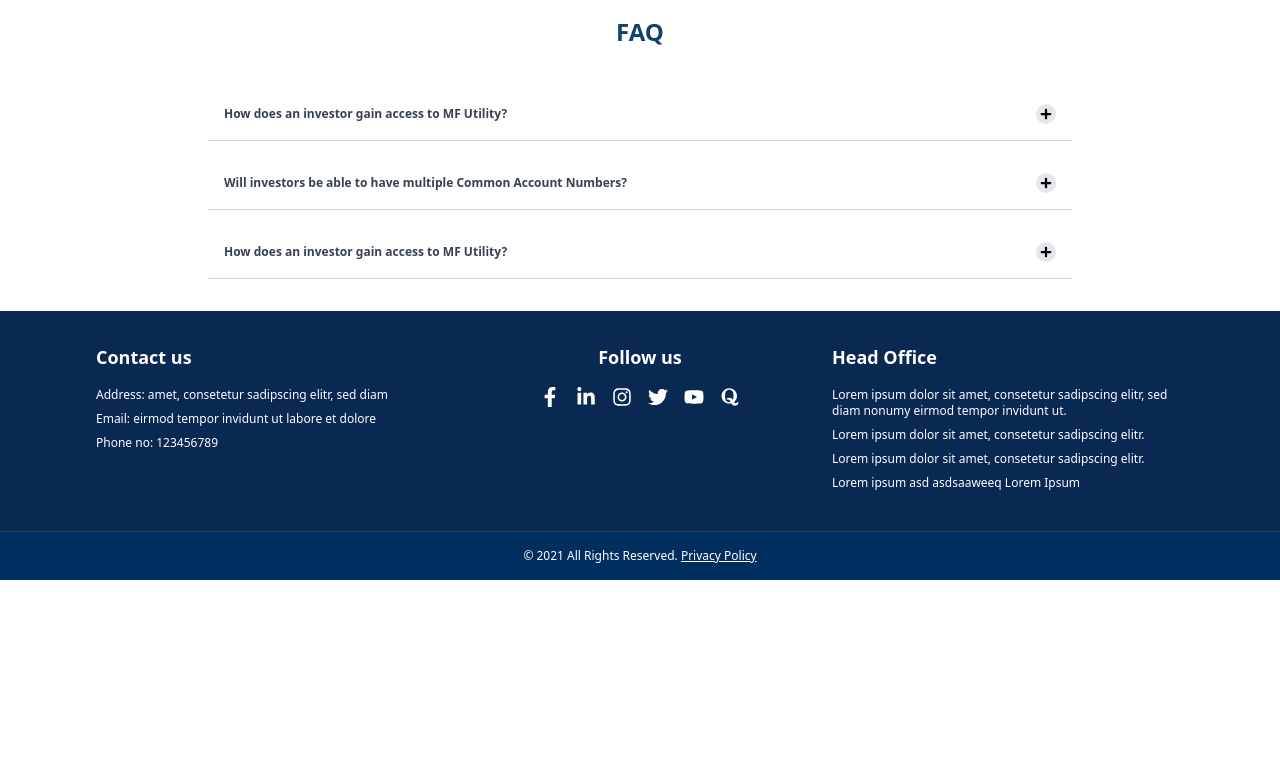
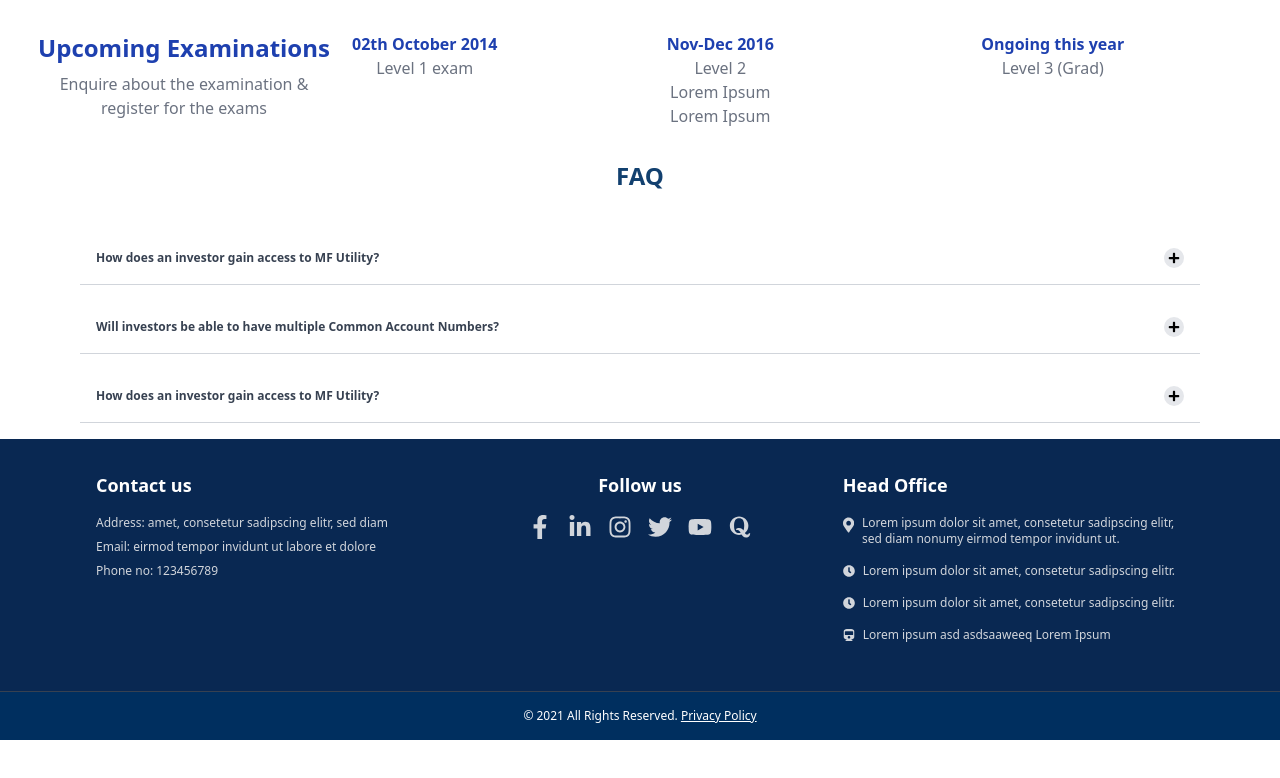
Before and after one commit to AnishRane13/Togglehead, a React (Create React App) app: page / in a window 1280 px wide. Shown: the top 778 px of the page. Built offline with nearby package versions, Linux system fonts and the light colour scheme.

Commit message:
Started with Upcoming section

```diff
--- a/public/index.html
+++ b/public/index.html
@@ -10,10 +10,9 @@
       content="Web site created using create-react-app"
     />
     <link rel="apple-touch-icon" href="%PUBLIC_URL%/logo192.png" />
-    <!--
-      manifest.json provides metadata used when your web app is installed on a
-      user's mobile device or desktop. See https://developers.google.com/web/fundamentals/web-app-manifest/
-    -->
+    <link rel="stylesheet" href="https://cdnjs.cloudflare.com/ajax/libs/font-awesome/6.0.0-beta3/css/all.min.css" integrity="sha384-k6RqeWeci5ZR/Lv4MR0sA0FfDOM4uc50QngHEiB/YjeK2h0Htj3ZI/7ha7/aK+Yl" crossorigin="anonymous">
+
+
     <link rel="manifest" href="%PUBLIC_URL%/manifest.json" />
     <!--
       Notice the use of %PUBLIC_URL% in the tags above.
--- a/src/App.js
+++ b/src/App.js
@@ -1,6 +1,7 @@
 import './App.css';
 import FAQ from './components/FAQ'
 import Footer from './components/Footer';
+import Upcoming from './components/Upcoming';
 // import Navbar from './components/Navbar';
 
 
@@ -8,6 +9,7 @@ function App() {
   return (
     <div className="App">
       {/* <Navbar/> */}
+      <Upcoming/>
       <FAQ/>
       <Footer/>
     </div>
--- a/src/components/FAQ.jsx
+++ b/src/components/FAQ.jsx
@@ -24,7 +24,7 @@ const FAQ = () => {
   };
 
   return (
-    <div className="max-w-4xl mx-auto p-4 text-xs leading-normal">
+    <div className="max-w-7xl mx-auto px-4 sm:px-6 lg:px-20 text-xs leading-normal">
       <h2 className="text-2xl font-semibold text-center mb-10 text-[#12406F]">FAQ</h2>
       {faqData.map((faq, index) => (
         <div key={index} className={`mb-4 ${openIndex === index ? 'border-blue-500' : 'border-gray-300'}`}>
--- a/src/components/Footer.jsx
+++ b/src/components/Footer.jsx
@@ -1,23 +1,24 @@
 import React from 'react';
-import { FaFacebookF, FaLinkedinIn, FaInstagram, FaTwitter, FaYoutube, FaQuora } from 'react-icons/fa';
+import { FaFacebookF, FaLinkedinIn, FaInstagram, FaTwitter, FaYoutube, FaQuora, FaMapMarkerAlt, FaTrain, FaClock } from 'react-icons/fa';
+import { IconContext } from "react-icons";
 
 const Footer = () => {
   return (
     <footer className="bg-[#092852] text-white pt-8">
       <div className="max-w-7xl mx-auto px-4 sm:px-6 lg:px-24">
-        <div className="grid grid-cols-1 md:grid-cols-3 gap-4">
+        <div className="grid grid-cols-1 md:grid-cols-3 gap-8">
           {/* Contact Us */}
           <div className="text-left">
             <h3 className="text-lg font-semibold mb-4">Contact us</h3>
-            <p className="text-xs mb-2">Address: amet, consetetur sadipscing elitr, sed diam</p>
-            <p className="text-xs mb-2">Email: eirmod tempor invidunt ut labore et dolore</p>
-            <p className="text-xs mb-2">Phone no: 123456789</p>
+            <p className="text-xs mb-2 text-gray-300">Address: amet, consetetur sadipscing elitr, sed diam</p>
+            <p className="text-xs mb-2 text-gray-300">Email: eirmod tempor invidunt ut labore et dolore</p>
+            <p className="text-xs mb-2 text-gray-300">Phone no: 123456789</p>
           </div>
 
           {/* Follow Us */}
-          <div className="flex flex-col items-center">
-            <h3 className="text-lg font-semibold mb-4">Follow us</h3>
-            <div className="flex space-x-4 text-xl">
+          <div className="flex flex-col items-start md:items-center">
+            <h3 className="text-lg font-semibold mb-4 text-left md:text-center">Follow us</h3>
+            <div className="flex space-x-4 text-2xl text-gray-300">
               <a href="#" aria-label="Facebook" className="hover:text-gray-400">
                 <FaFacebookF />
               </a>
@@ -42,10 +43,22 @@ const Footer = () => {
           {/* Head Office */}
           <div className="text-left">
             <h3 className="text-lg font-semibold mb-4">Head Office</h3>
-            <p className="text-xs mb-2">Lorem ipsum dolor sit amet, consetetur sadipscing elitr, sed diam nonumy eirmod tempor invidunt ut.</p>
-            <p className="text-xs mb-2">Lorem ipsum dolor sit amet, consetetur sadipscing elitr.</p>
-            <p className="text-xs mb-2">Lorem ipsum dolor sit amet, consetetur sadipscing elitr.</p>
-            <p className="text-xs mb-2">Lorem ipsum asd asdsaaweeq Lorem Ipsum</p>
+            <div className="flex items-start text-xs mb-4 text-gray-300">
+              <FaMapMarkerAlt className="mr-2 text-xl mt-" />
+              <p>Lorem ipsum dolor sit amet, consetetur sadipscing elitr, sed diam nonumy eirmod tempor invidunt ut.</p>
+            </div>
+            <div className="flex items-center text-xs mb-4 text-gray-300">
+              <FaClock className="mr-2 text-xs" />
+              <p>Lorem ipsum dolor sit amet, consetetur sadipscing elitr.</p>
+            </div>
+            <div className="flex items-center text-xs mb-4 text-gray-300">
+              <FaClock className="mr-2" />
+              <p>Lorem ipsum dolor sit amet, consetetur sadipscing elitr.</p>
+            </div>
+            <div className="flex items-center text-xs mb-4 text-gray-300">
+              <FaTrain className="mr-2" />
+              <p>Lorem ipsum asd asdsaaweeq Lorem Ipsum</p>
+            </div>
           </div>
         </div>
       </div>
--- /dev/null
+++ b/src/components/Upcoming.jsx
@@ -0,0 +1,34 @@
+import React from 'react';
+
+const UpcomingExaminations = () => {
+  const exams = [
+    { date: "02th October 2014", level: "Level 1 exam", details: "" },
+    { date: "Nov-Dec 2016", level: "Level 2", details: "Lorem Ipsum\nLorem Ipsum" },
+    { date: "Ongoing this year", level: "Level 3 (Grad)", details: "" }
+  ];
+
+  return (
+    <div className="bg-white p-8">
+      <div className="max-w-7xl mx-auto flex flex-col md:flex-row">
+        <div className="md:w-1/4 mb-8 md:mb-0">
+          <h2 className="text-2xl font-semibold text-blue-800">Upcoming Examinations</h2>
+          <p className="text-gray-500 mt-2">Enquire about the examination & register for the exams</p>
+        </div>
+        <div className="md:w-3/4 grid grid-cols-1 md:grid-cols-3 gap-8">
+          {exams.map((exam, index) => (
+            <div key={index} className="flex items-start">
+              <i className="fa-light fa-calendar-clock text-4xl text-blue-800 mr-4"></i>
+              <div>
+                <p className="text-blue-800 font-semibold">{exam.date}</p>
+                <p className="text-gray-500">{exam.level}</p>
+                {exam.details && <p className="text-gray-500 whitespace-pre-line">{exam.details}</p>}
+              </div>
+            </div>
+          ))}
+        </div>
+      </div>
+    </div>
+  );
+};
+
+export default UpcomingExaminations;
```
